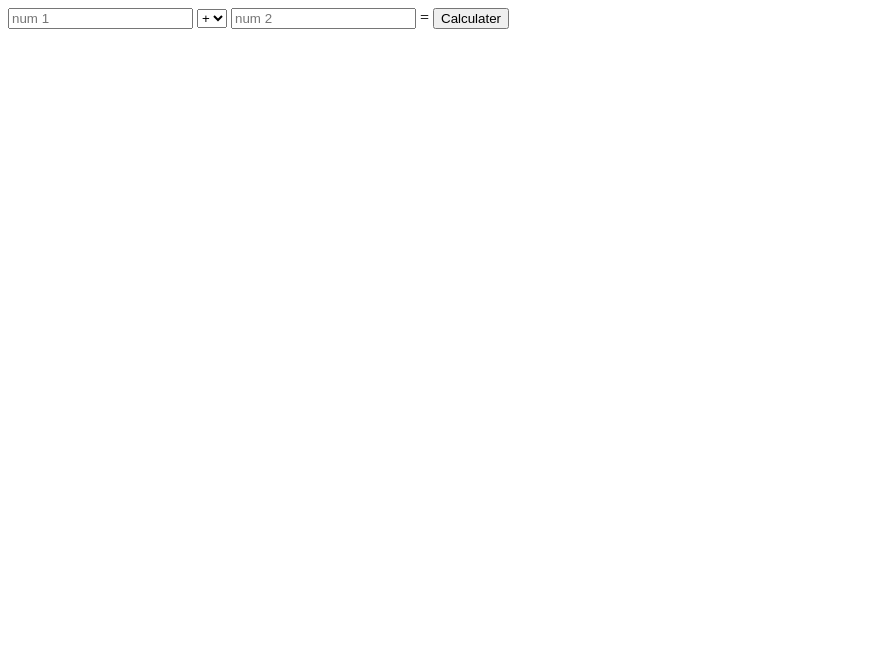
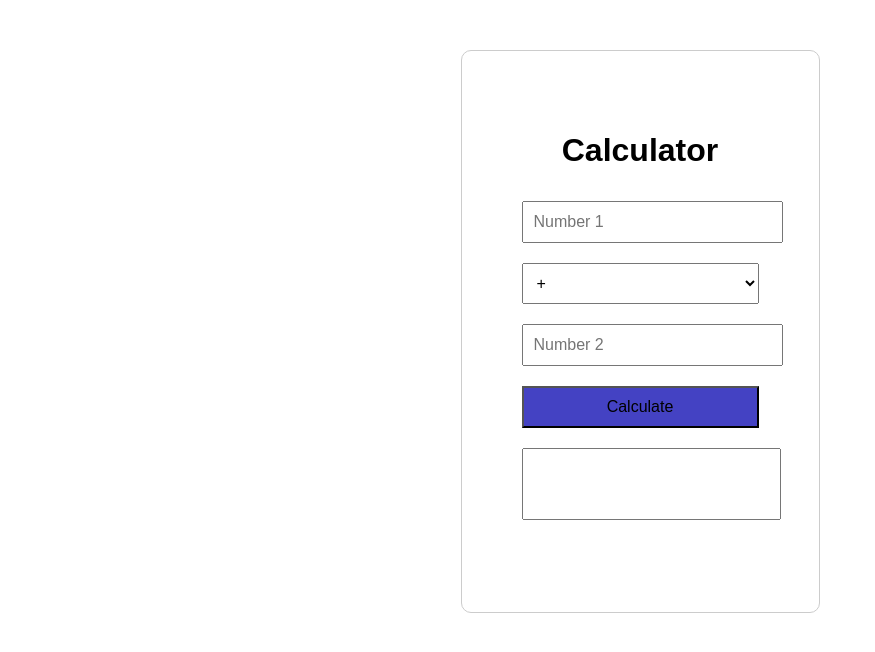
Before and after one commit to Ravindu387/Calculater-js-html, a plain HTML site: page index.html in a window 1280 px wide. Shown: the whole page, without its empty margins (0-875 px from the left). Drawn offline with Linux system fonts and the light colour scheme.

Commit message:
5th commit

```diff
--- a/app.js
+++ b/app.js
@@ -1,24 +1,34 @@
+function calc(event) {
+    event.preventDefault();
 
+    // Get the values of the input fields
+    const num1 = parseFloat(document.getElementById('num1').value);
+    const operator = document.getElementById('operator').value;
+    const num2 = parseFloat(document.getElementById('num2').value);
+    let result;
 
-function calc(){
-        let num1="";
-        let num2="";
-        let operator=document.getElementById("operaters").value;
-        num1=new Number(document.getElementById("num 1").value);
-        num2=new Number(document.getElementById("num 2").value);
-        let lblOutput=document.getElementById("output");
-        let answer;
+    // Perform the calculation based on the operator selected
+    if (!isNaN(num1) && !isNaN(num2)) {
+        switch (operator) {
+            case '+':
+                result = num1 + num2;
+                break;
+            case '-':
+                result = num1 - num2;
+                break;
+            case '*':
+                result = num1 * num2;
+                break;
+            case '/':
+                result = num2 !== 0 ? num1 / num2 : 'Error: Division by zero';
+                break;
+            default:
+                result = 'Error: Invalid operator';
+        }
+    } else {
+        result = 'Error: Please enter valid numbers';
+    }
 
-        switch(operator){
-            case "+":answer=num1+num2;break;
-            case "-":answer=num1-num2;break;
-            case "*":answer=num1*num2;break;
-            case "/":answer=num1/num2;break;
-
-
-        }
-        lblOutput.innerHTML=answer;
-
-
-
- }
+    // Display the result in the output textarea
+    document.getElementById('output').value = result;
+}
--- a/index.html
+++ b/index.html
@@ -3,25 +3,28 @@
 <head>
     <meta charset="UTF-8">
     <meta name="viewport" content="width=device-width, initial-scale=1.0">
-    <title>Document</title>
+    <title>Simple Calculator</title>
+    <link rel="stylesheet" href="style.css">
 </head>
 <body>
-    <div name="add">
-        <input type="text" placeholder="num 1" id="num 1">
-        <select name="oprteater" id="operaters">
-            <option value="+" id="+">+</option>
-            <option value="-" id="-">-</option>
-            <option value="*" id="*">*</option>
-            <option value="/" id="/">/</option>
-        </select>
-    <input type="text" placeholder="num 2" id="num 2"> =
 
-    <button onclick="calc()">Calculater</button>
+    <form onsubmit="calc(event)">
 
-    <label for="" id="output"></label><br><br>
-    </div>
+            <div id="calculator">
+                <h1> Calculator</h1>
+                <input type="text" placeholder="Number 1" id="num1" required><br>
+                <select id="operator" required>
+                    <option value="+">+</option>
+                    <option value="-">-</option>
+                    <option value="*">*</option>
+                    <option value="/">/option>
+                </select><br>
+                <input type="text" placeholder="Number 2" id="num2" required><br>
+                <button type="submit">Calculate</button><br>
+                <textarea id="output" readonly></textarea><br><br>
+            </div>
 
-
+    </form>
     <script src="app.js"></script>
 </body>
 </html>
--- /dev/null
+++ b/style.css
@@ -0,0 +1,39 @@
+body {
+    font-family: Arial, sans-serif;
+    text-align: center;
+    margin-top: 50px;
+}
+
+#calculator {
+    display: inline-block;
+    text-align: center;
+    border: 1px solid #ccc;
+    padding: 60px;
+    border-radius: 10px;
+}
+
+input, select, button, textarea {
+    margin: 10px 0;
+    width: 100%;
+    padding: 10px;
+    font-size: 16px;
+
+}
+
+textarea {
+    height: 50px;
+    resize: none;
+}
+button{
+    background-color: #4442c3;
+}
+
+h1{
+    text-align: center;
+}
+#operator{
+    margin: 10px 0;
+    width: 100%;
+    padding: 10px;
+    font-size: 16px;
+}
```
